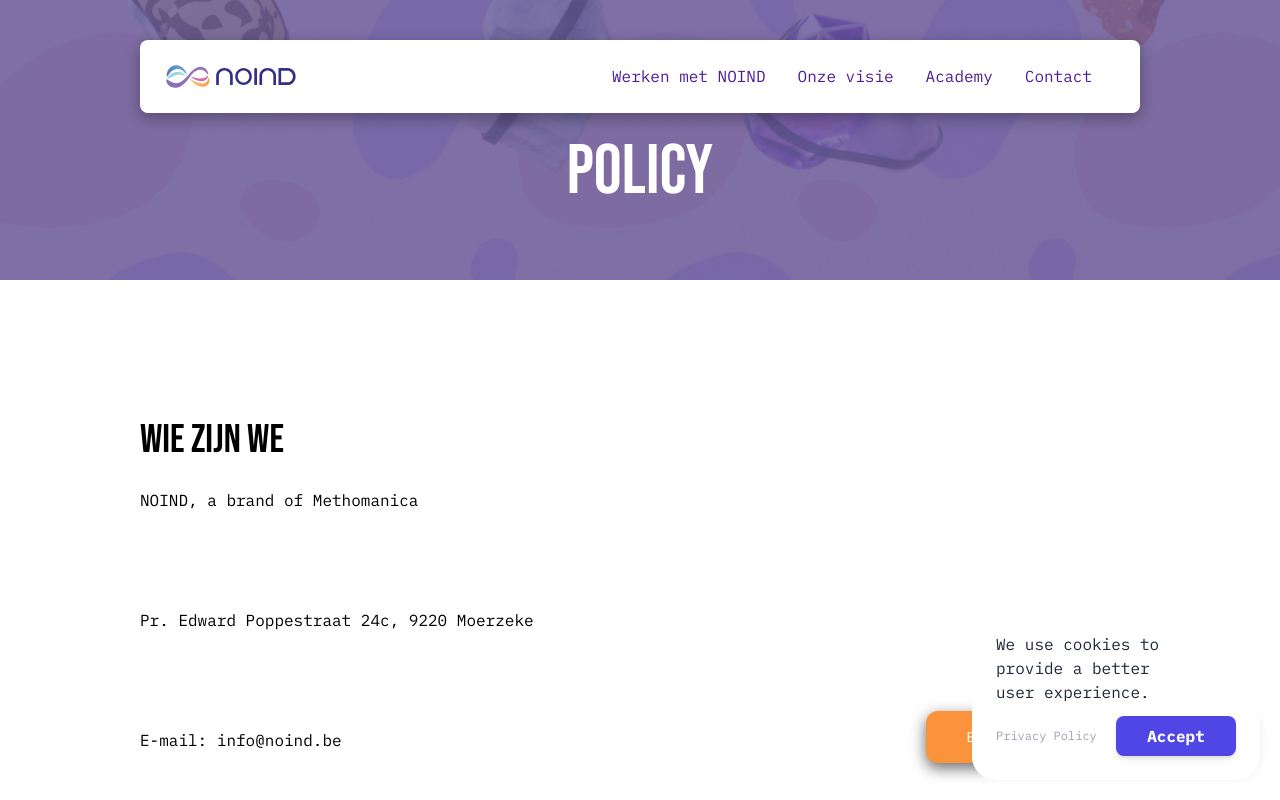
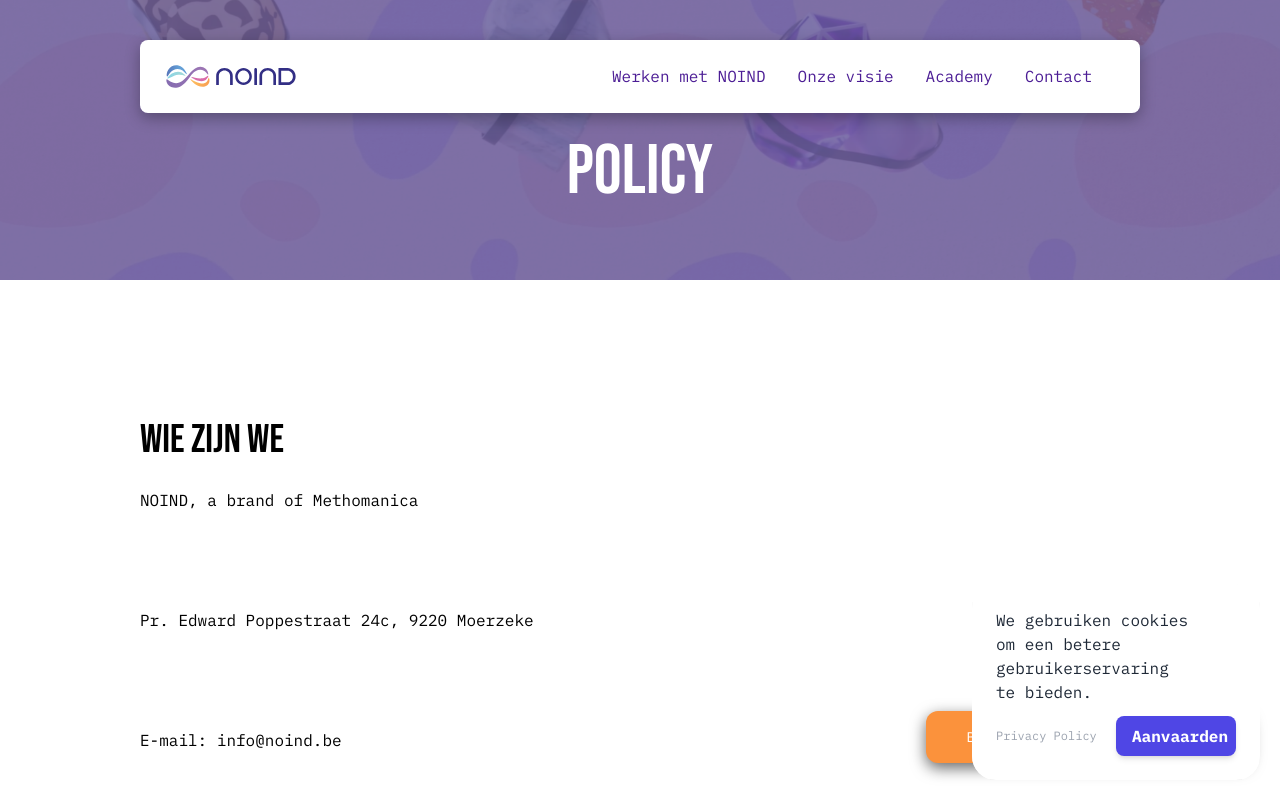
Before and after one commit to Vanhaelst/nextjs-NOIND, a Next.js app: page /policy in a window 1280 px wide. Shown: the top 800 px of the page. Built offline with nearby package versions, Linux system fonts and the light colour scheme.

Commit message:
cookie policy

```diff
--- a/src/components/cookie/cookie-banner.component.tsx
+++ b/src/components/cookie/cookie-banner.component.tsx
@@ -61,7 +61,7 @@ export const CookieBanner = () => {
           style={{ cursor: "auto" }}
         >
           <span className="text-md mb-3 block  w-full font-serif leading-normal text-gray-800 sm:w-48">
-            We use cookies to provide a better user experience.
+            We gebruiken cookies om een betere gebruikerservaring te bieden.
           </span>
           <div className="flex items-center justify-between">
             <Link
@@ -76,7 +76,7 @@ export const CookieBanner = () => {
                 className="w-full rounded-lg bg-indigo-600  px-4 py-2 text-center font-serif text-base font-semibold text-white shadow-md transition duration-200 ease-in hover:bg-indigo-700 focus:outline-none focus:ring-2 focus:ring-indigo-500 focus:ring-offset-2  focus:ring-offset-indigo-200 "
                 onClick={handleClick}
               >
-                Accept
+                Aanvaarden
               </button>
             </div>
           </div>
```
